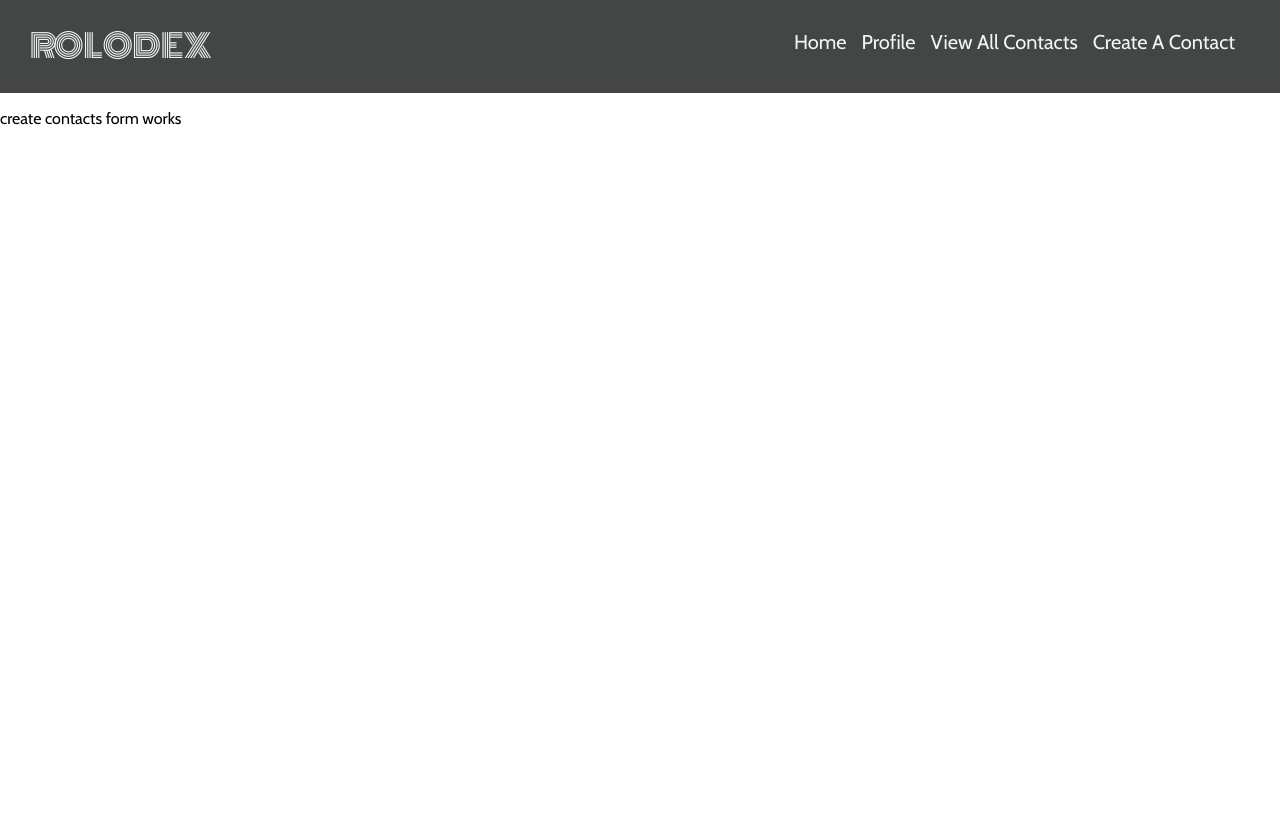
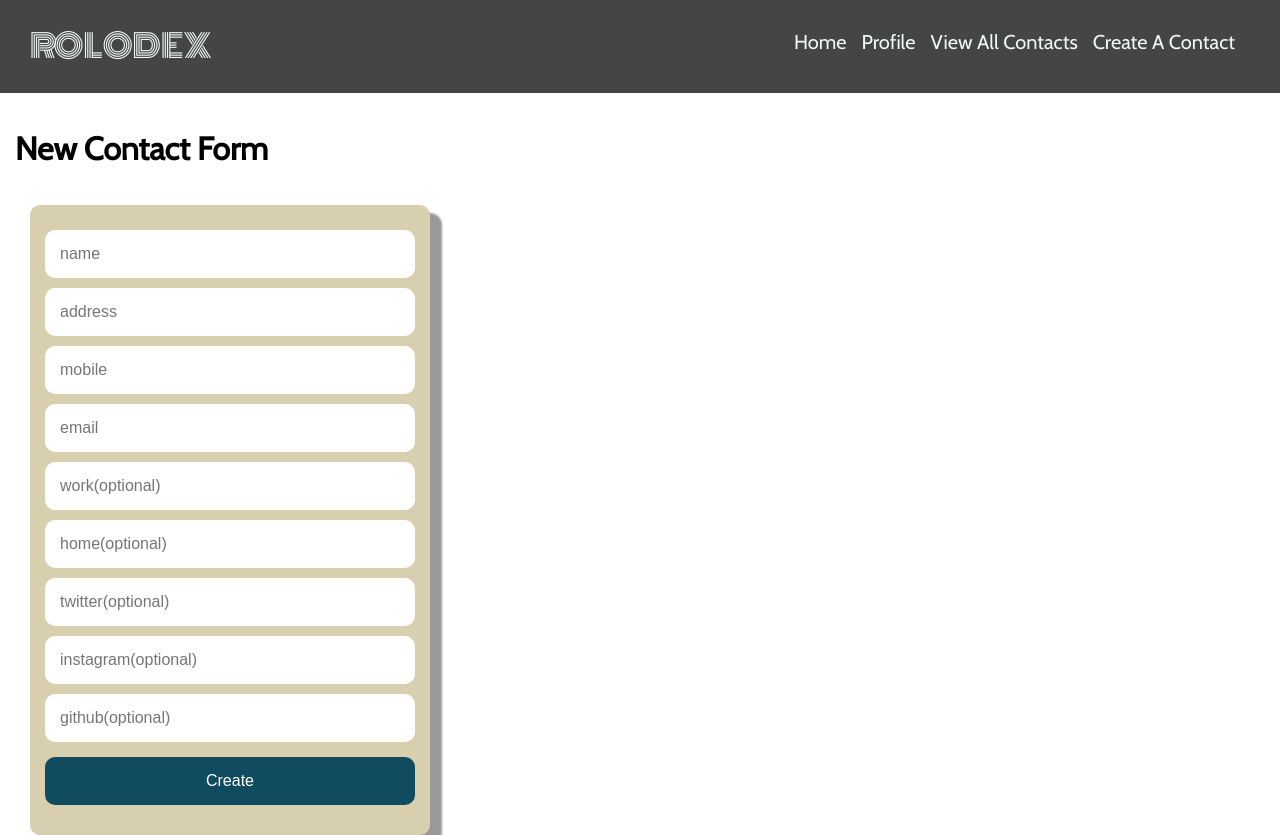
Before and after one commit to Gchu647/ng-rolodex, an Angular app: page /newcontact in a window 1280 px wide. Before the commit the page ends 800 px from the top, so only its background shows below. Built offline with nearby package versions, Linux system fonts and the light colour scheme.

Commit message:
console log of form data works in createContacts component

```diff
--- a/src/app/app.module.ts
+++ b/src/app/app.module.ts
@@ -2,6 +2,7 @@ import { BrowserModule } from '@angular/platform-browser';
 import { NgModule } from '@angular/core';
 import { RouterModule } from '@angular/router';
 import { HttpClientModule } from '@angular/common/http';
+import { FormsModule } from '@angular/forms';
 
 import { AppComponent } from './app.component';
 
@@ -29,6 +30,7 @@ import { BackendService } from './services/backend.service';
   imports: [
     BrowserModule,
     HttpClientModule,
+    FormsModule,
     RouterModule.forRoot(
       [
         {path: '', component: HomepageComponent},
--- a/src/app/pages/createContact/createContact.component.html
+++ b/src/app/pages/createContact/createContact.component.html
@@ -1,3 +1,30 @@
-<p>
-  create contacts form works
-</p>
+<h1>
+  New Contact Form
+</h1>
+
+
+<div class='new-contact-container'>
+  <form>
+    <input type='text' name='name' placeholder='name' [(ngModel)]='newContact.name'>
+    <br>
+    <input type='text' name='address' placeholder='address' [(ngModel)]='newContact.address'>
+    <br>
+    <input type='text' name='mobile' placeholder='mobile' [(ngModel)]='newContact.mobile'>
+    <br>
+    <input type='text' name='email' placeholder='email' [(ngModel)]='newContact.email'>
+    <br>
+    <input type='text' name='work' placeholder='work(optional)' [(ngModel)]='newContact.work'>
+    <br>
+    <input type='text' name='home' placeholder='home(optional)' [(ngModel)]='newContact.home'>
+    <br>
+    <input type='text' name='twitter' placeholder='twitter(optional)' [(ngModel)]='newContact.twitter'>
+    <br>
+    <input type='text' name='instagram' placeholder='instagram(optional)' [(ngModel)]='newContact.instagram'>
+    <br>
+    <input type='text' name='github' placeholder='github(optional)' [(ngModel)]='newContact.github'>
+    <br>
+    <button class='btn' (click)="create()">Create</button>
+
+  </form>
+
+</div>
--- a/src/app/pages/createContact/createContact.component.scss
+++ b/src/app/pages/createContact/createContact.component.scss
@@ -0,0 +1,38 @@
+h1 {
+  padding: 15px;
+}
+
+.new-contact-container {
+  width: 100%;
+  max-width: 400px;
+  background-color: #D8CFAF;
+  border-radius: 10px;
+  box-shadow: 10px 10px 2px 2px #999999;
+  margin-left: 30px;
+  padding: 15px;
+
+  input {
+    width: 100%;
+    padding: 15px;
+    border-radius: 10px;
+    border: 0px;
+    margin-top: 10px;
+    font-size: 16px;
+  }
+
+  .btn {
+    margin: 15px 0;
+    padding: 15px;
+    border: 0px;
+    background: #114B5F;
+    color: white;
+    font-size: 16px;
+    border-radius: 10px;
+    width: 100%;
+    max-width: 100%;
+
+    &:disabled {
+      background-color: #ccc;
+    }
+  }
+}
--- a/src/app/pages/createContact/createContact.component.ts
+++ b/src/app/pages/createContact/createContact.component.ts
@@ -1,4 +1,4 @@
-import { Component, OnInit } from '@angular/core';
+import { Component } from '@angular/core';
 
 @Component({
   selector: 'app-createContact',
@@ -6,11 +6,33 @@ import { Component, OnInit } from '@angular/core';
   styleUrls: ['./createContact.component.scss']
 })
 
-export class CreateContactComponent implements OnInit {
+export class CreateContactComponent {
+  newContact: {
+    name: string,
+    address: string,
+    mobile: string,
+    email: string,
+    work: string | null,
+    home: string | null,
+    twitter: string | null,
+    instagram: string | null,
+    github: string | null
+  } = {
+    name: '',
+    address: '',
+    mobile: '',
+    email: '',
+    work: null,
+    home: null,
+    twitter: null,
+    instagram: null,
+    github: null,
+  }
 
   constructor() {}
 
-  ngOnInit() {
+  create() {
+    console.log(this.newContact);
+  }
 
-  }
 }
```
